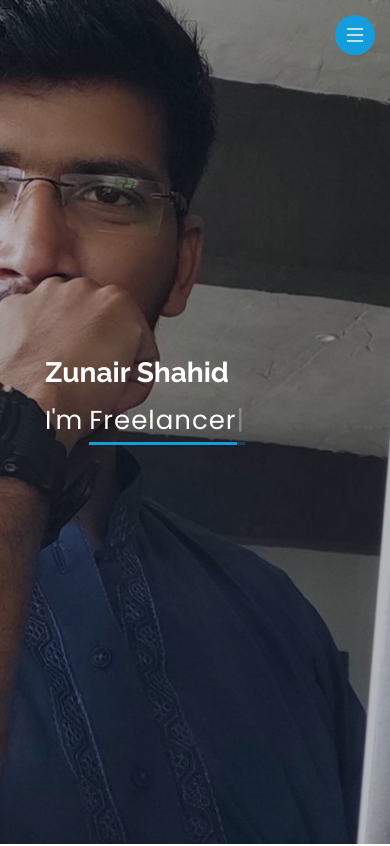
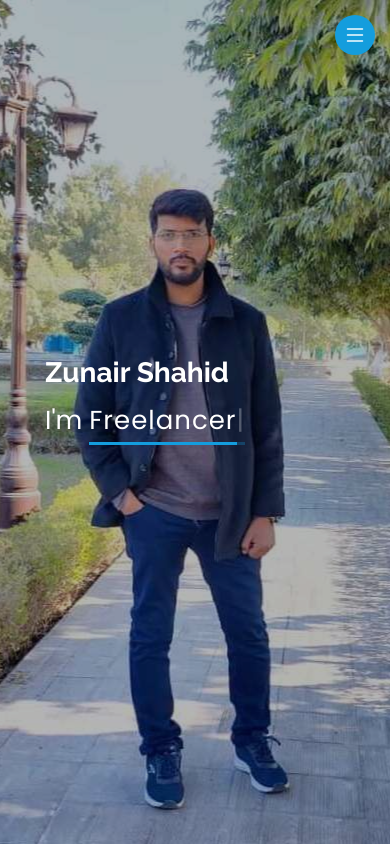
Before and after one commit to zzunair/zunair-portfolio, a plain HTML site: page index.html in a window 390 px wide. Shown: the top 846 px of the page. Drawn offline with nearby package versions, Linux system fonts and the light colour scheme; files whose address does not match are found by name.

Commit message:
background image change on mobile.

```diff
--- a/assets/css/style.css
+++ b/assets/css/style.css
@@ -275,10 +275,15 @@ h6 {
 @media (min-width: 1024px) {
   #hero {
     background-attachment: fixed;
+
   }
 }
 
 @media (max-width: 768px) {
+  #hero{
+    background: url("../img/profile.jpeg") top center;
+    background-repeat: no-repeat;
+  }
   #hero h1 {
     font-size: 28px;
     line-height: 36px;
```
